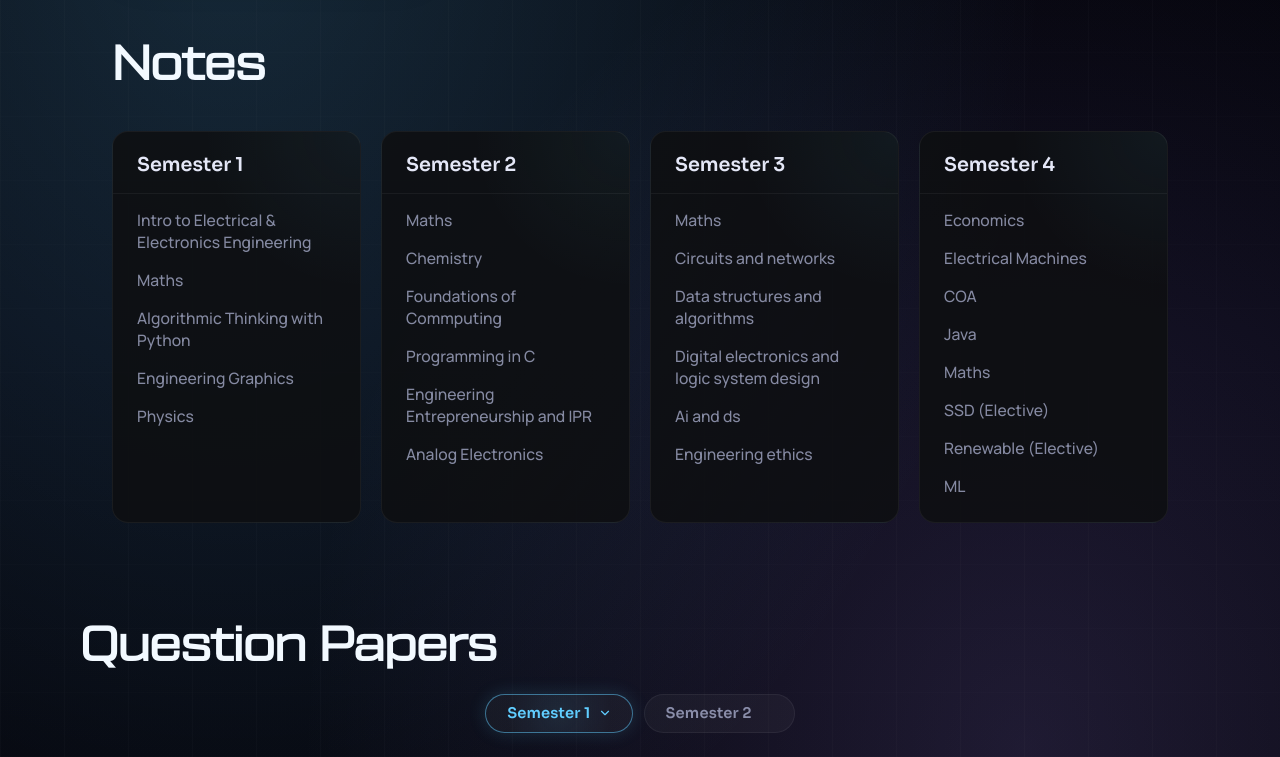
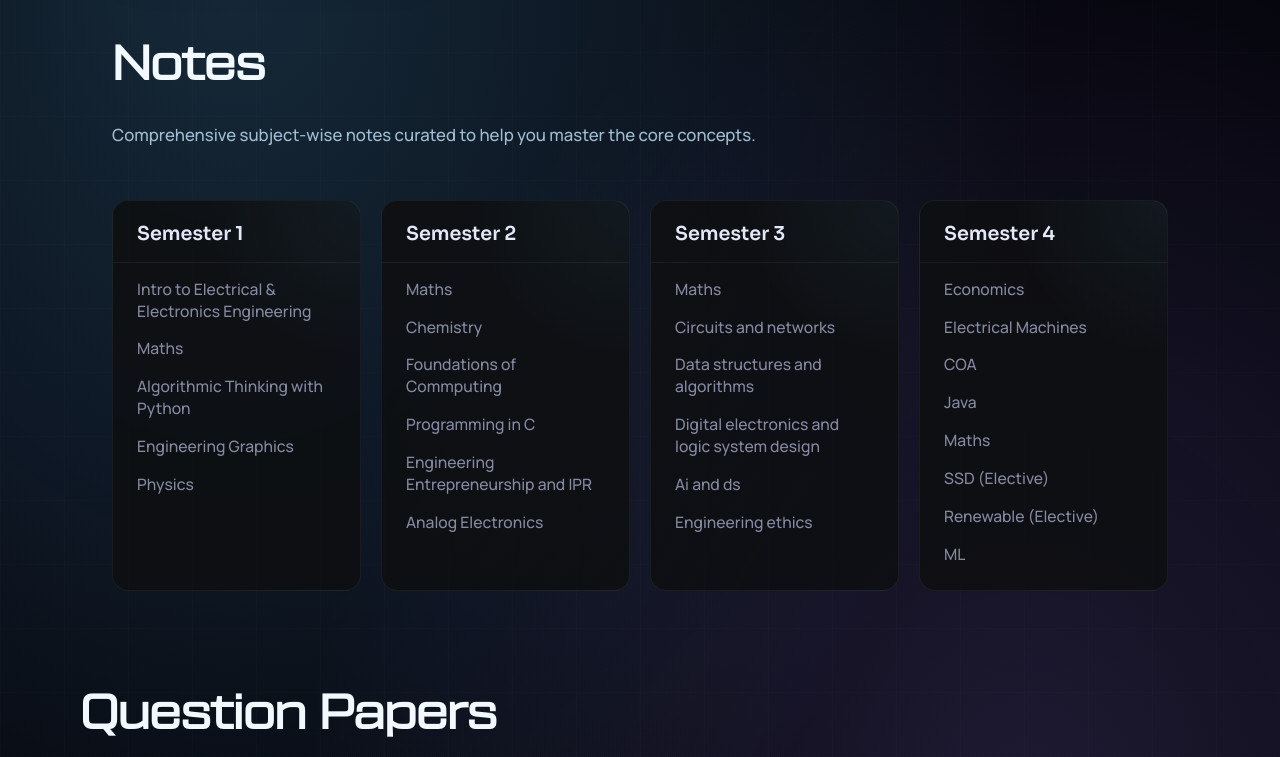
Before and after one commit to rohankishore/elweb, a React (Vite) app: page /academics in a window 1280 px wide. Shown: the part 460-1217 px from the top of the page. Built offline with nearby package versions, Linux system fonts and the light colour scheme.

Commit message:
redesign view for qpapers

```diff
--- a/src/component/AcademicsPage.jsx
+++ b/src/component/AcademicsPage.jsx
@@ -181,7 +181,10 @@ export default function AcademicsPage() {
       <section className="academics-page-content">
         {/* Notes Section */}
         <div className="academics-page-content__notes" style={{ paddingTop: 0 }}>
-          <h2 className="academics-page-content__title" style={{ marginBottom: "1.5rem" }}>Notes</h2>
+          <h2 className="academics-page-content__title">Notes</h2>
+          <p className="academics-page-content__text" style={{ marginBottom: "2rem" }}>
+            Comprehensive subject-wise notes curated to help you master the core concepts.
+          </p>
           {/* Mobile View */}
           <div className="academics-mobile-accordions">
             <div className="academics-accordions-wrapper">
@@ -240,7 +243,10 @@ export default function AcademicsPage() {
         </div>
 
         <div className="academics-page-content__question-papers" style={{ marginTop: "3rem" }}>
-          <h2 className="academics-page-content__title" style={{ marginBottom: "1.5rem" }}>Question Papers</h2>
+          <h2 className="academics-page-content__title">Question Papers</h2>
+          <p className="academics-page-content__text" style={{ marginBottom: "2rem" }}>
+            Access previous series and semester examination papers for effective practice.
+          </p>
 
           {/* Mobile View — accordions */}
           <div className="academics-mobile-accordions">
```
